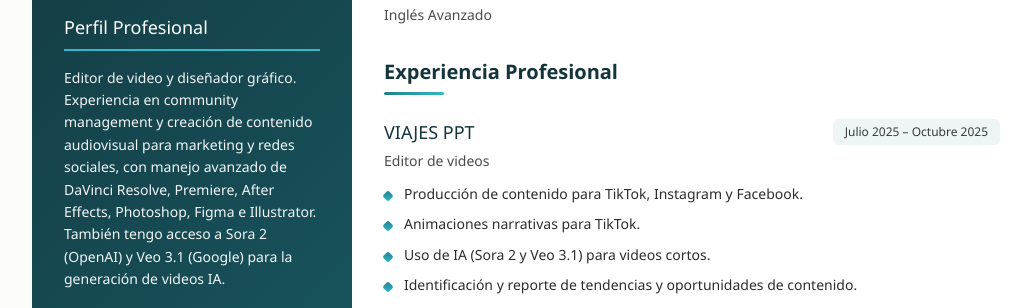
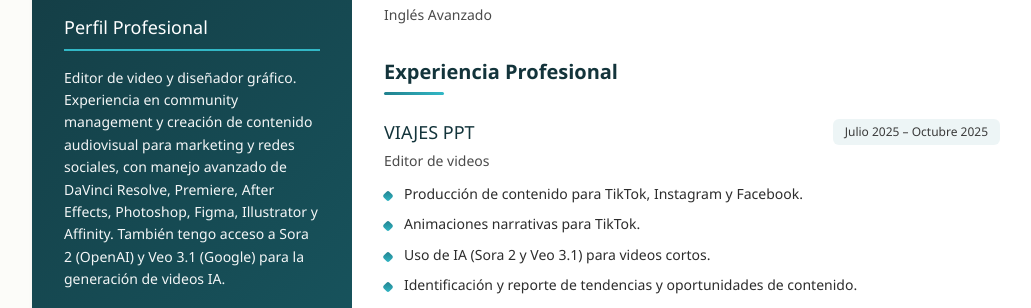
Before and after one commit to kublay-tayro/v2, a plain HTML site: page index.html in a window 1280 px wide. Shown: the part 489-797 px from the top of the page, without its empty margins (108-1139 px from the left). Drawn offline with Linux system fonts and the light colour scheme.

Commit message:
Update index.html

```diff
--- a/index.html
+++ b/index.html
@@ -699,7 +699,7 @@
                 <section class="section">
                     <h2 class="section-title">Perfil Profesional</h2>
                     <p class="description">
-                        Editor de video y diseñador gráfico. Experiencia en community management y creación de contenido audiovisual para marketing y redes sociales, con manejo avanzado de DaVinci Resolve, Premiere, After Effects, Photoshop, Figma e Illustrator. También tengo acceso a Sora 2 (OpenAI) y Veo 3.1 (Google) para la generación de videos IA.
+                        Editor de video y diseñador gráfico. Experiencia en community management y creación de contenido audiovisual para marketing y redes sociales, con manejo avanzado de DaVinci Resolve, Premiere, After Effects, Photoshop, Figma, Illustrator y Affinity. También tengo acceso a Sora 2 (OpenAI) y Veo 3.1 (Google) para la generación de videos IA.
                     </p>
                 </section>
             </aside>
```
